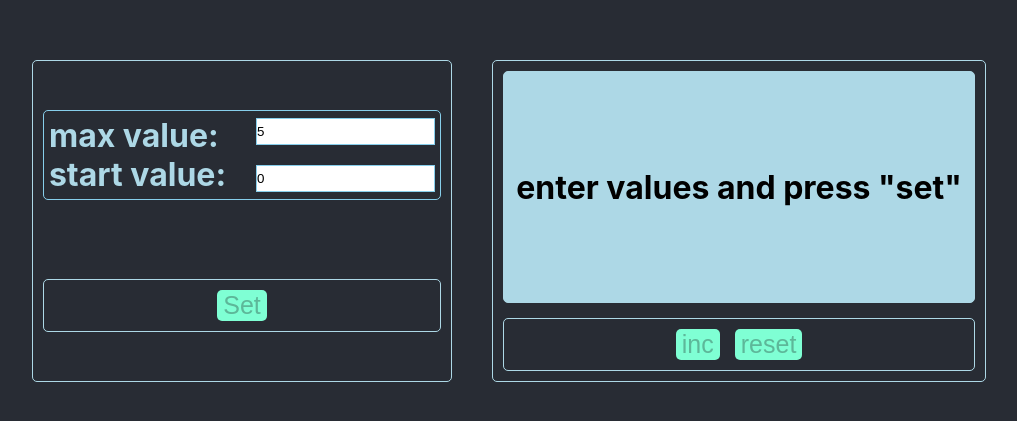
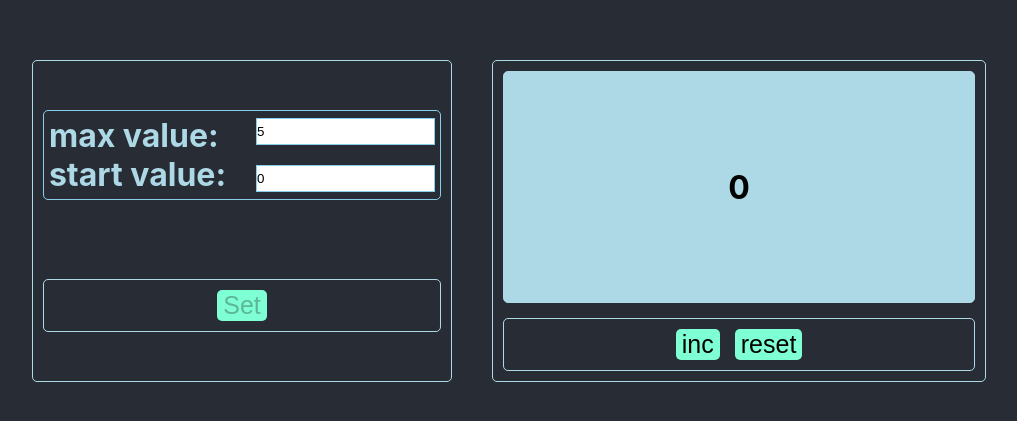
Before and after one commit to 0603anton/counter, a React (Create React App) app: page / in a window 1280 px wide. Shown: the part 179-600 px from the top of the page, without its empty margins (131-1148 px from the left). Built offline with nearby package versions, Linux system fonts and the light colour scheme.

Commit message:
almost done

```diff
--- a/src/App.tsx
+++ b/src/App.tsx
@@ -3,16 +3,17 @@ import './App.css';
 import Counter from './components/Counter';
 import Controls from './components/Controls';
 
+
+export type MessageType = number | string;
+
 function App() {
-
     const [counterMaxValue, setCounterMaxValue] = useState(5)
     const [counterMinValue, setCounterMinValue] = useState(0)
     const [counterValue, setCounterValue] = useState(0)
+    const [message, setMessage] = useState<MessageType>(counterValue)
+    const [error, setError] = useState(false)
 
     /*state for useEffect*/
-    // TODO не знал как по клику в локал сторадж сетать, прочитал, что можно отдельный стейт создать для этой зависимости.
-
-    const [stateForUseEffect, setStateForUseEffect] = useState(`notSet`)
 
     useEffect(() => {
         let counterValueAsString = localStorage.getItem(`counterValue`)
@@ -21,6 +22,7 @@ function App() {
         if (counterValueAsString) {
             let newValue = JSON.parse(counterValueAsString)
             setCounterValue(newValue)
+            setMessage(newValue)
         }
         if (counterMaxValueAsString) {
             let newMaxValue = JSON.parse(counterMaxValueAsString)
@@ -28,42 +30,63 @@ function App() {
         }
         if (counterMinValueAsString) {
             let newMinValue = JSON.parse(counterMinValueAsString)
-            setCounterValue(newMinValue)
+            setCounterMinValue(newMinValue)
         }
     }, [])
 
+
     useEffect(() => {
-        localStorage.setItem(`counterValue`, JSON.stringify(counterValue))
-        localStorage.setItem(`counterMaxValue`, JSON.stringify(counterMaxValue))
-        localStorage.setItem(`counterMinValue`, JSON.stringify(counterMinValue))
-    }, [stateForUseEffect])
+        if (counterMinValue < 0) {
+            setMessage(`Incorrect value!`)
+            setError(true)
+        }
+        if (counterMinValue >= counterMaxValue) {
+            setMessage(`Incorrect value!`)
+            setError(true)
+        }
+
+
+
+        // setError(false);
+    }, [counterMaxValue, counterMinValue])
 
     /* Counter functions*/
 
     const incCounterHandler = () => {
-        if (counterValue < counterMaxValue) {
+        // if (counterValue < counterMaxValue) {
             setCounterValue(counterValue + 1)
-        }
+        setMessage(counterValue+1)
+        // TODO как избавиться от этой +1
+        // }
     }
 
     const resetCounterHandler = () => {
-        setCounterValue(0)
+        setCounterValue(counterMinValue)
+        setMessage(counterMinValue)
+        setError(false)
     }
 
     /* min max Controls functions*/
 
     const changeMaxValueHandler = (value: number) => {
         setCounterMaxValue(value)
+        setMessage(`set value`)
     }
     const changeMinValueHandler = (value: number) => {
         setCounterMinValue(value)
+        setMessage(`set value`)
     }
 
     /*Function fot set LocalStorage*/
 
     const setLocaleStorage = () => {
-        setStateForUseEffect(`setted`)
+        setCounterValue(counterMinValue)
+        localStorage.setItem(`counterValue`, JSON.stringify(counterMinValue))
+        localStorage.setItem(`counterMaxValue`, JSON.stringify(counterMaxValue))
+        localStorage.setItem(`counterMinValue`, JSON.stringify(counterMinValue))
+        setMessage(counterMinValue)
     }
+
 
     return (
         <div className={'mainContainer'}>
@@ -73,6 +96,7 @@ function App() {
                 changeMaxValueHandler={changeMaxValueHandler}
                 changeMinValueHandler={changeMinValueHandler}
                 setLocaleStorage={setLocaleStorage}
+                message={message}
             />
             <Counter
                 incCounter={incCounterHandler}
@@ -80,6 +104,8 @@ function App() {
                 counterState={counterValue}
                 maxValue={counterMaxValue}
                 minValue={counterMinValue}
+                message={message}
+                error={error}
             />
         </div>
     );
--- a/src/components/Controls.tsx
+++ b/src/components/Controls.tsx
@@ -2,6 +2,7 @@ import React from 'react';
 import s from './Controls.module.css'
 import Button from './Button';
 import Input from './Input';
+import {MessageType} from '../App';
 
 type ControlsPropsType = {
     maxValue: number
@@ -9,6 +10,7 @@ type ControlsPropsType = {
     changeMaxValueHandler:(value:number)=>void
     changeMinValueHandler:(value:number)=>void
     setLocaleStorage:()=>void
+    message:MessageType
 }
 
 const Controls = (props:ControlsPropsType) => {
--- a/src/components/Counter.tsx
+++ b/src/components/Counter.tsx
@@ -1,5 +1,6 @@
 import s from './Counter.module.css'
 import Button from './Button';
+import {MessageType} from '../App';
 
 type CounterPropsType = {
     counterState: number
@@ -7,40 +8,43 @@ type CounterPropsType = {
     incCounter: () => void
     maxValue: number
     minValue: number
+    message:MessageType
+    error:boolean
 }
 
 const Counter = (props: CounterPropsType) => {
 
 
-
-    let message;
-    let error = true;
-    switch (true) {
-        case (props.minValue < 0):
-            message = `Incorrect value!`
-            break;
-        case (props.minValue >= props.maxValue):
-            message = `Incorrect value!`
-            break;
-        default:
-            message = 'enter values and press "set"'
-            error = false;
-               // props.counterState;
-    }
-
-    let isDisabled = (typeof message != `number`);
+    // let message;
+    // let error = true;
+    // switch (true) {
+    //     case (props.minValue < 0):
+    //         message = `Incorrect value!`
+    //         break;
+    //     case (props.minValue >= props.maxValue):
+    //         message = `Incorrect value!`
+    //         break;
+    //     default:
+    //         // message = 'enter values and press "set"'
+    //
+    //         message = props.counterState;
+    //     let error = false;
+    // }
+    //
+    let isDisabled = false;
 
     const numberClassnames = s.counterNum + ` ` + s.container + ` ` + (props.counterState === props.maxValue ? s.maxValue : null) +
-        ` ` + (error ? s.error : null)
+        ` ` + (props.error ? s.error : null)
 
 
     return (
         <div className={`${s.container} ${s.wrapper}`}>
             <div className={numberClassnames}>
-                {message}
+                {props.message}
             </div>
             <div className={`${s.container} ${s.buttonContainer}`}>
-                <Button onClick={props.incCounter} title={`inc`} disabled={props.counterState === props.maxValue || isDisabled}/>
+                <Button onClick={props.incCounter} title={`inc`}
+                        disabled={props.counterState === props.maxValue || isDisabled}/>
                 <Button onClick={props.resetCounter} title={`reset`} disabled={isDisabled}/>
             </div>
         </div>
```
